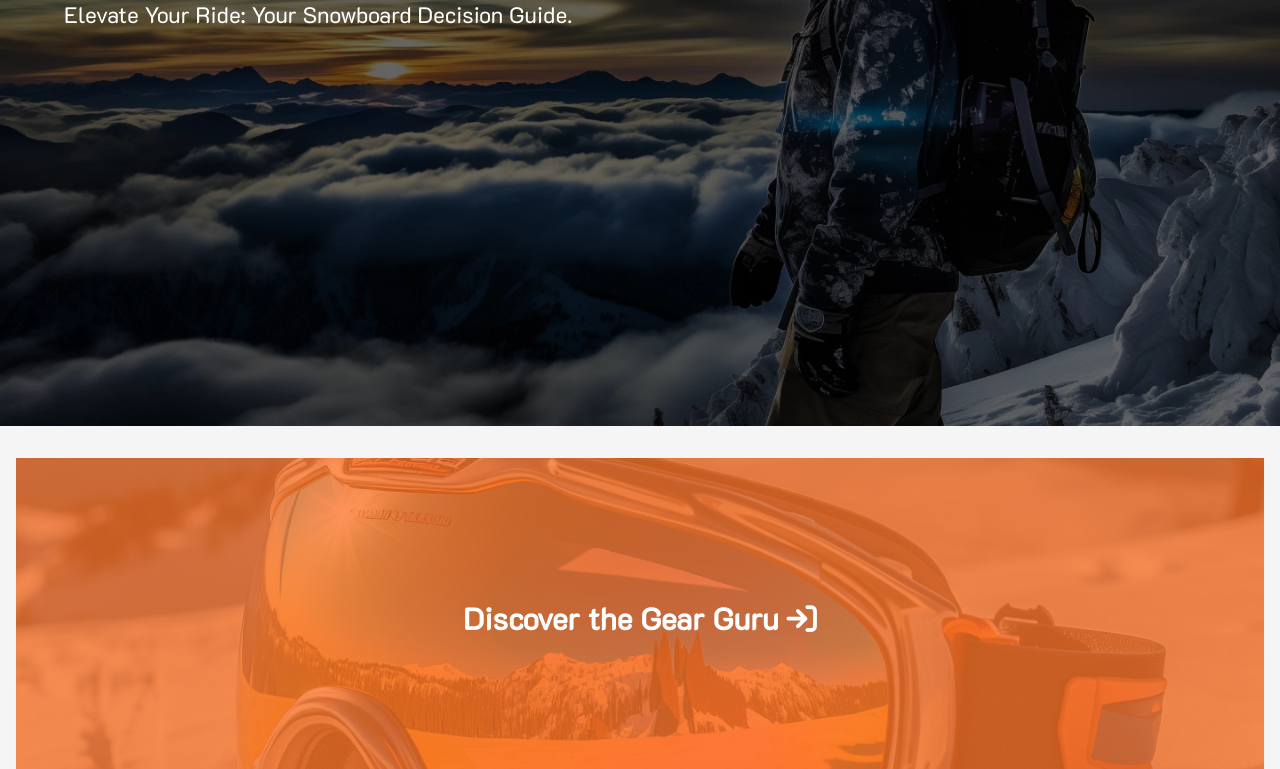
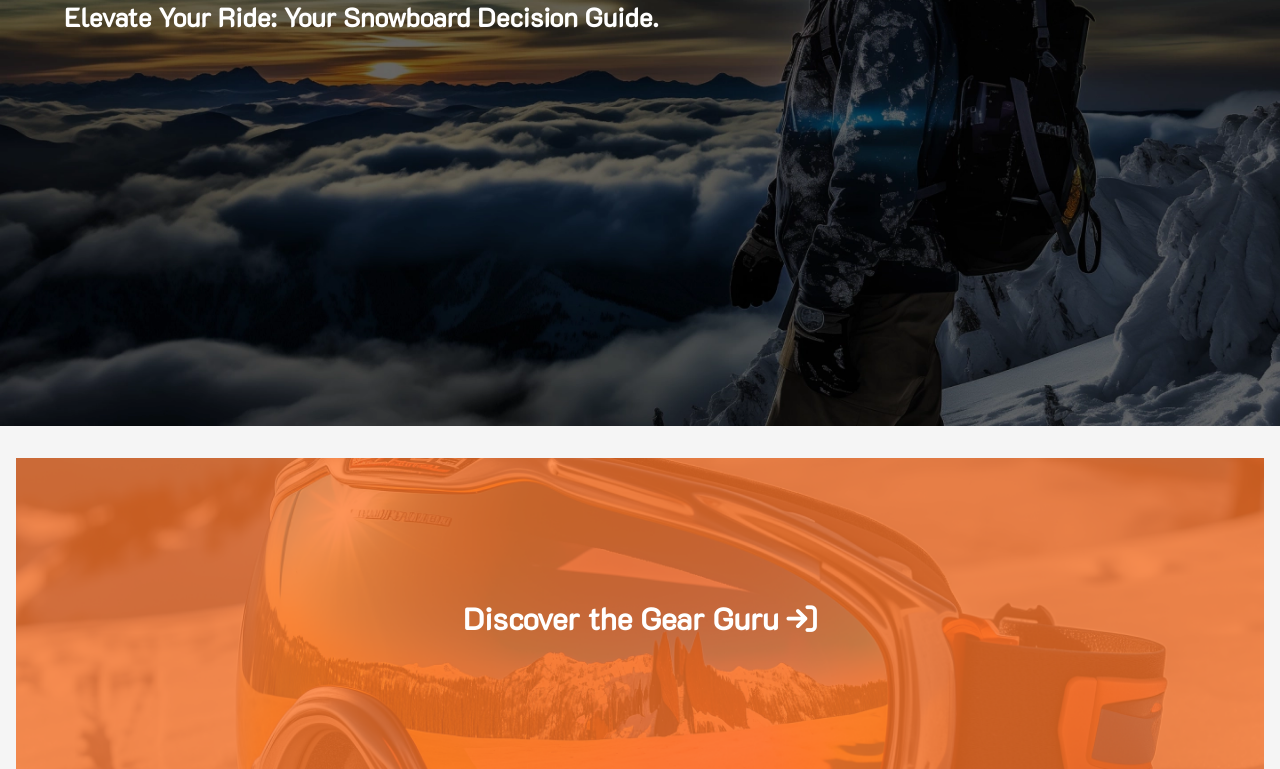
Before and after one commit to paulunder/the-snowboard-guide, a plain HTML site: page index.html in a window 1280 px wide. Shown: the part 331-1100 px from the top of the page. Drawn offline with Linux system fonts and the light colour scheme.

Commit message:
added h3 to Hero image in index.html

```diff
--- a/index.html
+++ b/index.html
@@ -40,7 +40,7 @@
         <!-- Hero Header -->
         <section id="front">
             <h1>The Snowboard Guide</h1>
-            <p>Elevate Your Ride: Your Snowboard Decision Guide.</p>
+            <h3>Elevate Your Ride: Your Snowboard Decision Guide.</h3>
         </section>
 
         <!-- Gear Guru Button -->
```
